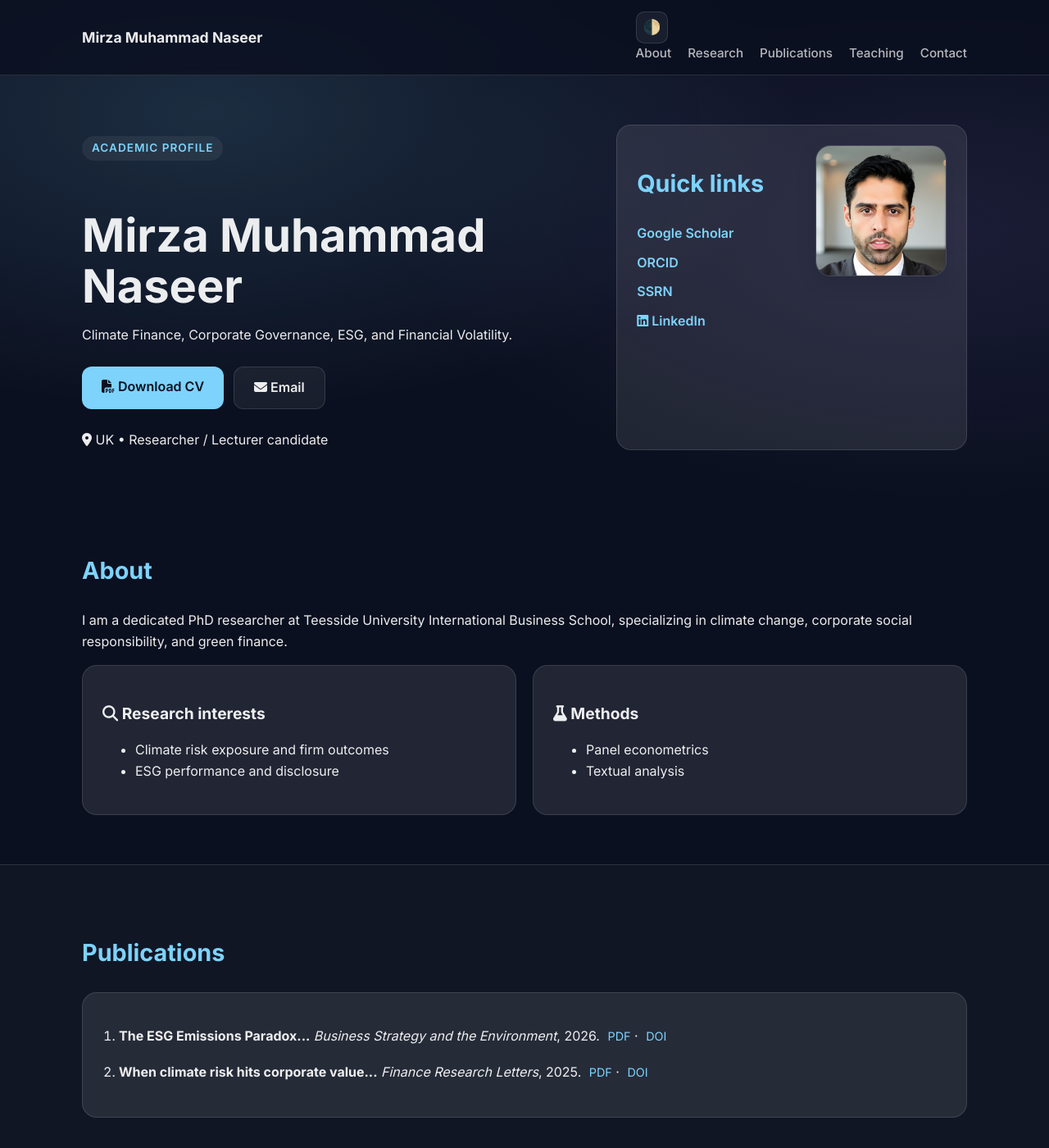
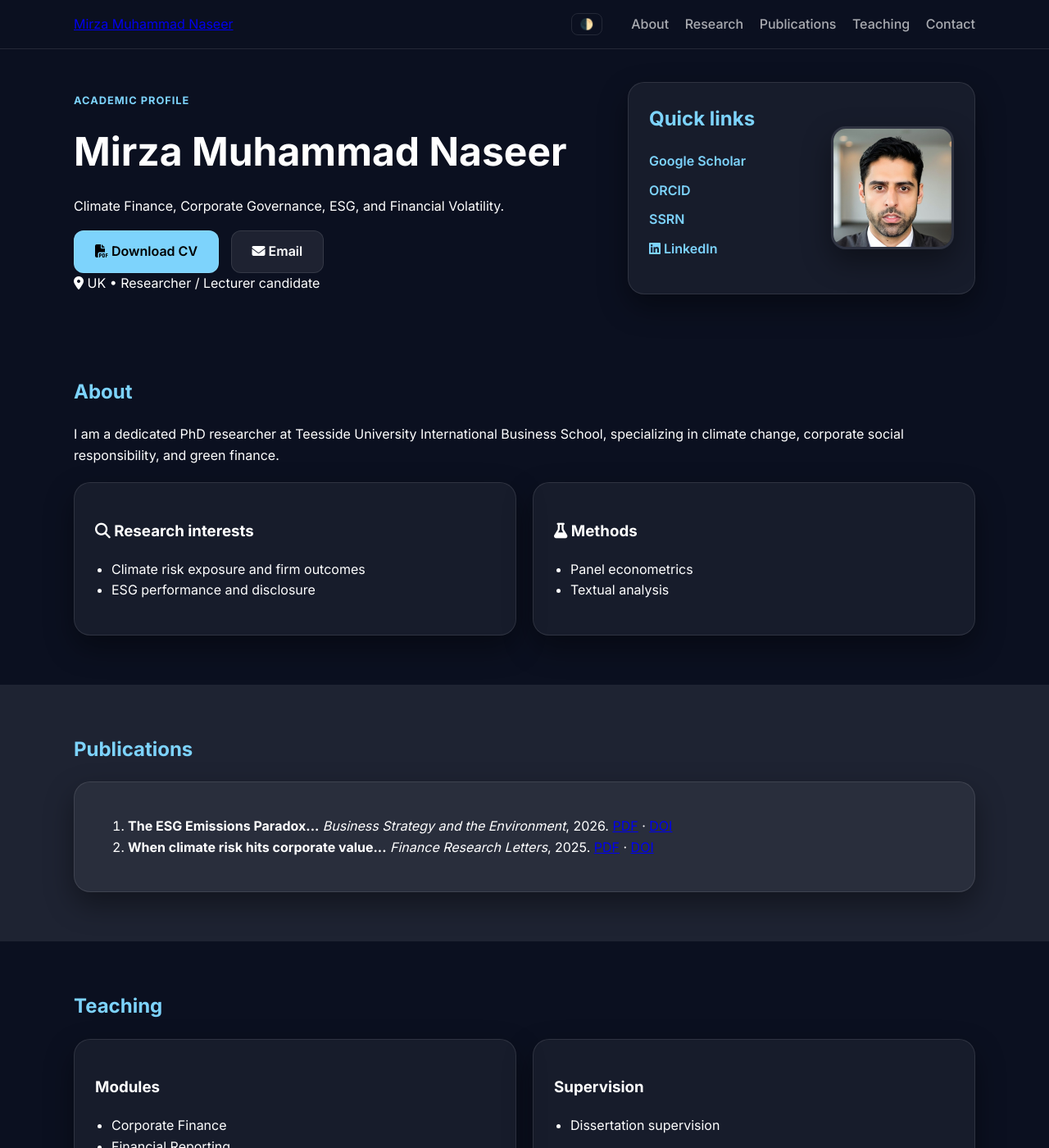
Before and after one commit to mmnaseer/mmnaseer.github.io, a Jekyll site: the page index.html, which Jekyll copies as it is, in a window 1280 px wide and 1400 px high. Shown: the whole window at 82% size. Built offline with Jekyll 4.4.1, drawn with Linux system fonts in a browser that asks for light colours; a style sheet for code colours, icons or effects is not loaded.

Commit message:
Update style.css

```diff
--- a/assets/style.css
+++ b/assets/style.css
@@ -1,186 +1,81 @@
 :root {
-  /* Default Dark Theme */
   --bg: #0b1020;
-  --surface: rgba(255, 255, 255, 0.06);
-  --surface-2: rgba(255, 255, 255, 0.09);
-  --text: rgba(255, 255, 255, 0.92);
-  --muted: rgba(255, 255, 255, 0.70);
-  --line: rgba(255, 255, 255, 0.12);
+  --surface: rgba(255, 255, 255, 0.05);
+  --surface-2: rgba(255, 255, 255, 0.08);
+  --text: #ffffff;
+  --muted: rgba(255, 255, 255, 0.65);
+  --line: rgba(255, 255, 255, 0.1);
   --brand: #7dd3fc;
-  --brand-2: #a78bfa;
-  --shadow: 0 20px 50px rgba(0, 0, 0, 0.45);
-  --radius: 18px;
-  --max: 1080px;
+  --shadow: 0 15px 35px rgba(0, 0, 0, 0.4);
+  --radius: 20px;
 }
 
-/* Light Theme Variables */
 body.light-theme {
-  --bg: #f6f7fb;
-  --surface: rgba(10, 15, 30, 0.06);
-  --surface-2: rgba(10, 15, 30, 0.09);
-  --text: rgba(10, 15, 30, 0.92);
-  --muted: rgba(10, 15, 30, 0.65);
-  --line: rgba(10, 15, 30, 0.12);
-  --shadow: 0 20px 50px rgba(10, 15, 30, 0.14);
-  --brand: #0284c7; /* Darker blue for better contrast on light bg */
+  --bg: #f8fafc;
+  --surface: #ffffff;
+  --surface-2: #f1f5f9;
+  --text: #0f172a;
+  --muted: #475569;
+  --line: #e2e8f0;
+  --brand: #0284c7;
+  --shadow: 0 10px 25px rgba(0, 0, 0, 0.05);
 }
 
 * { box-sizing: border-box; }
-html, body { height: 100%; }
-
 body {
-  margin: 0;
-  font-family: 'Inter', system-ui, -apple-system, sans-serif;
-  background: radial-gradient(1200px 600px at 20% 10%, rgba(125, 211, 252, 0.15), transparent 60%),
-              radial-gradient(1200px 600px at 90% 20%, rgba(167, 139, 250, 0.10), transparent 55%),
-              var(--bg);
-  color: var(--text);
-  line-height: 1.6;
-  transition: background 0.3s ease, color 0.3s ease;
+  margin: 0; font-family: 'Inter', sans-serif; background: var(--bg); color: var(--text); line-height: 1.6;
+  transition: background 0.3s, color 0.3s;
 }
 
-a { color: inherit; text-decoration: none; transition: 0.2s; }
-a:hover { text-decoration: underline; color: var(--brand); }
+.container { width: min(1100px, 90%); margin: 0 auto; }
 
-.container {
-  width: min(var(--max), calc(100% - 40px));
-  margin: 0 auto;
+/* Navigation */
+.topbar { position: sticky; top: 0; background: var(--bg); border-bottom: 1px solid var(--line); z-index: 100; }
+.topbar-inner { display: flex; justify-content: space-between; align-items: center; padding: 1rem 0; }
+.nav-wrapper { display: flex; gap: 20px; align-items: center; }
+.nav a { margin-left: 15px; color: var(--muted); text-decoration: none; font-weight: 500; }
+.theme-toggle { background: none; border: 1px solid var(--line); color: var(--text); padding: 5px 10px; border-radius: 8px; cursor: pointer; }
+
+/* Sections */
+.section { padding: 60px 0; }
+.section.alt { background: var(--surface-2); }
+
+/* Hero and Card Photo Fix */
+.hero-grid { display: grid; grid-template-columns: 1.5fr 1fr; gap: 40px; align-items: center; padding: 40px 0; }
+
+.quick-links-card {
+  display: flex; justify-content: space-between; align-items: center; padding: 25px;
 }
 
-/* --- Navigation --- */
-.topbar {
-  position: sticky;
-  top: 0;
-  z-index: 100;
-  backdrop-filter: blur(12px);
-  background: color-mix(in srgb, var(--bg) 80%, transparent);
-  border-bottom: 1px solid var(--line);
+/* THE PHOTO FIX */
+.profile-img {
+  width: 150px !important;
+  height: 150px !important;
+  object-fit: cover; /* This crops the rectangle into a square */
+  object-position: center top;
+  border-radius: 18px;
+  border: 3px solid var(--line);
+  box-shadow: var(--shadow);
+  display: block;
 }
 
-.topbar-inner {
-  display: flex;
-  align-items: center;
-  justify-content: space-between;
-  padding: 14px 0;
+.card { background: var(--surface); border: 1px solid var(--line); border-radius: var(--radius); padding: 25px; box-shadow: var(--shadow); }
+.grid-2 { display: grid; grid-template-columns: 1fr 1fr; gap: 20px; margin-top: 20px; }
+
+h1 { font-size: 3rem; margin: 0; }
+h2 { color: var(--brand); margin-top: 0; }
+.kicker { color: var(--brand); font-weight: bold; text-transform: uppercase; letter-spacing: 1px; font-size: 0.8rem; }
+.btn { display: inline-block; padding: 12px 25px; border-radius: 12px; background: var(--surface-2); color: var(--text); text-decoration: none; font-weight: 600; margin-right: 10px; border: 1px solid var(--line); }
+.btn.primary { background: var(--brand); color: #000; }
+
+.link-list { list-style: none; padding: 0; }
+.link-list li { margin: 10px 0; }
+.link-list a { color: var(--brand); text-decoration: none; font-weight: 600; }
+.bullets { padding-left: 20px; }
+
+.footer { padding: 40px 0; border-top: 1px solid var(--line); text-align: center; color: var(--muted); }
+
+@media (max-width: 800px) {
+  .hero-grid, .grid-2 { grid-template-columns: 1fr; }
+  .quick-links-card { flex-direction: column-reverse; text-align: center; }
 }
-
-.brand { font-weight: 700; font-size: 1.1rem; }
-
-.nav { display: flex; gap: 20px; align-items: center; }
-.nav a { color: var(--muted); font-weight: 500; font-size: 0.95rem; }
-.nav a:hover { color: var(--text); }
-
-.theme-toggle {
-  background: var(--surface);
-  border: 1px solid var(--line);
-  color: var(--text);
-  padding: 8px;
-  border-radius: 10px;
-  cursor: pointer;
-  font-size: 1.1rem;
-}
-
-/* --- Hero & Profile Card --- */
-.hero { padding: 60px 0 40px; }
-.hero-grid {
-  display: grid;
-  grid-template-columns: 1.6fr 1.1fr;
-  gap: 30px;
-  align-items: start;
-}
-
-.quick-links-card {
-  display: flex;
-  flex-direction: row;
-  justify-content: space-between;
-  gap: 20px;
-}
-
-.profile-img {
-    width: 160px;          /* Increased size slightly to fill the space */
-    height: 160px;         /* Match width for a perfect square */
-    object-fit: cover;     /* Important: crops the photo to fit the square without stretching */
-    object-position: top;  /* Ensures the crop focuses on your face */
-    border-radius: 18px;   /* Matches the --radius of your cards */
-    border: 1px solid var(--line);
-    box-shadow: 0 8px 24px rgba(0, 0, 0, 0.12);
-    display: block;
-}
-
-/* On smaller screens, keep the photo centered */
-@media (max-width: 850px) {
-    .quick-links-card {
-        flex-direction: column-reverse;
-        text-align: center;
-    }
-    .profile-img {
-        margin-bottom: 20px;
-        width: 140px;
-        height: 140px;
-    }
-}
-
-/* --- Sections & Cards --- */
-.section { padding: 60px 0; }
-.section.alt {
-  background: color-mix(in srgb, var(--surface) 40%, transparent);
-  border-top: 1px solid var(--line);
-  border-bottom: 1px solid var(--line);
-}
-
-.card {
-  border: 1px solid var(--line);
-  background: var(--surface-2);
-  border-radius: var(--radius);
-  padding: 24px;
-  height: 100%;
-}
-
-.grid-2 {
-  display: grid;
-  grid-template-columns: 1fr 1fr;
-  gap: 20px;
-}
-
-h1 { font-size: clamp(2.5rem, 5vw, 3.5rem); line-height: 1.1; margin-bottom: 15px; }
-h2 { font-size: 1.8rem; margin-bottom: 25px; color: var(--brand); }
-h3 { margin-bottom: 12px; font-size: 1.2rem; }
-
-.kicker {
-  display: inline-block;
-  font-size: 0.85rem;
-  font-weight: 600;
-  text-transform: uppercase;
-  letter-spacing: 1px;
-  color: var(--brand);
-  background: var(--surface);
-  padding: 4px 12px;
-  border-radius: 20px;
-  margin-bottom: 15px;
-}
-
-.cta-row { display: flex; gap: 12px; margin: 25px 0; }
-.btn {
-  padding: 12px 24px;
-  border-radius: 12px;
-  font-weight: 600;
-  border: 1px solid var(--line);
-  background: var(--surface);
-}
-.btn.primary { background: var(--brand); color: #0b1020; border: none; }
-
-/* --- Lists --- */
-.link-list { list-style: none; padding: 0; }
-.link-list li { margin-bottom: 10px; }
-.link-list a { color: var(--brand); font-weight: 600; }
-
-.pubs { padding-left: 20px; }
-.pubs li { margin-bottom: 18px; }
-.pub-links a { color: var(--brand); font-size: 0.9rem; margin-left: 5px; }
-
-/* --- Mobile --- */
-@media (max-width: 850px) {
-  .hero-grid, .grid-2 { grid-template-columns: 1fr; }
-  .quick-links-card { flex-direction: column-reverse; align-items: center; text-align: center; }
-  .nav { display: none; } /* Simplified for toggle focus */
-}
```
